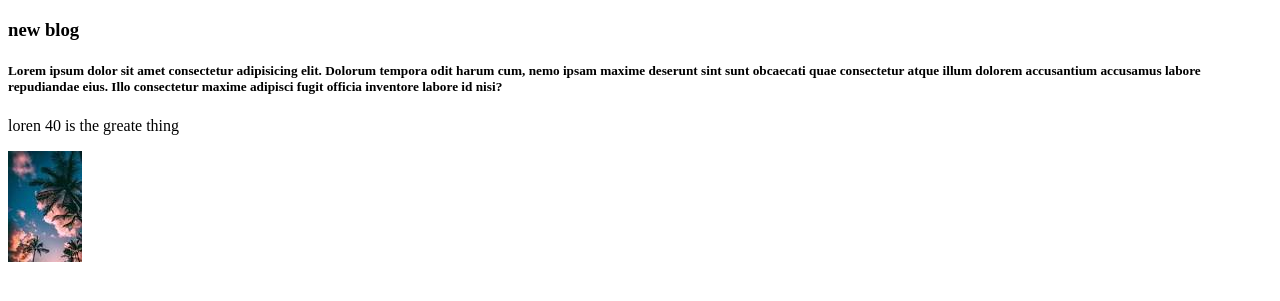
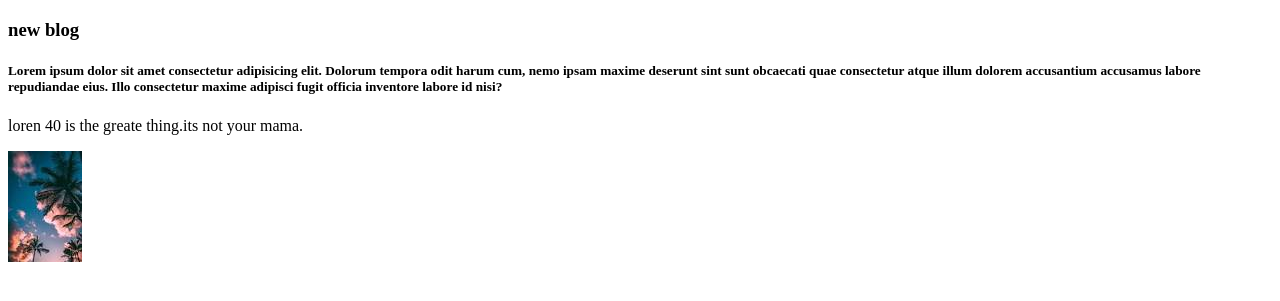
Before and after one commit to shailasharmin470/3rd-repo, a plain HTML site: page index.html in a window 1280 px wide. Shown: the part 61-362 px from the top of the page. Drawn offline with Linux system fonts and the light colour scheme.

Commit message:
new line

```diff
--- a/index.html
+++ b/index.html
@@ -11,7 +11,7 @@
 <div>
      <h3>new blog</h3>
      <h5>Lorem ipsum dolor sit amet consectetur adipisicing elit. Dolorum tempora odit harum cum, nemo ipsam maxime deserunt sint sunt obcaecati quae consectetur atque illum dolorem accusantium accusamus labore repudiandae eius. Illo consectetur maxime adipisci fugit officia inventore labore id nisi?</h5>
-     <p>loren 40 is the greate thing</p>
+     <p>loren 40 is the greate thing.its not your mama.</p>
 </div>
     <img src="download.jpg" alt="">
 </body>
```
